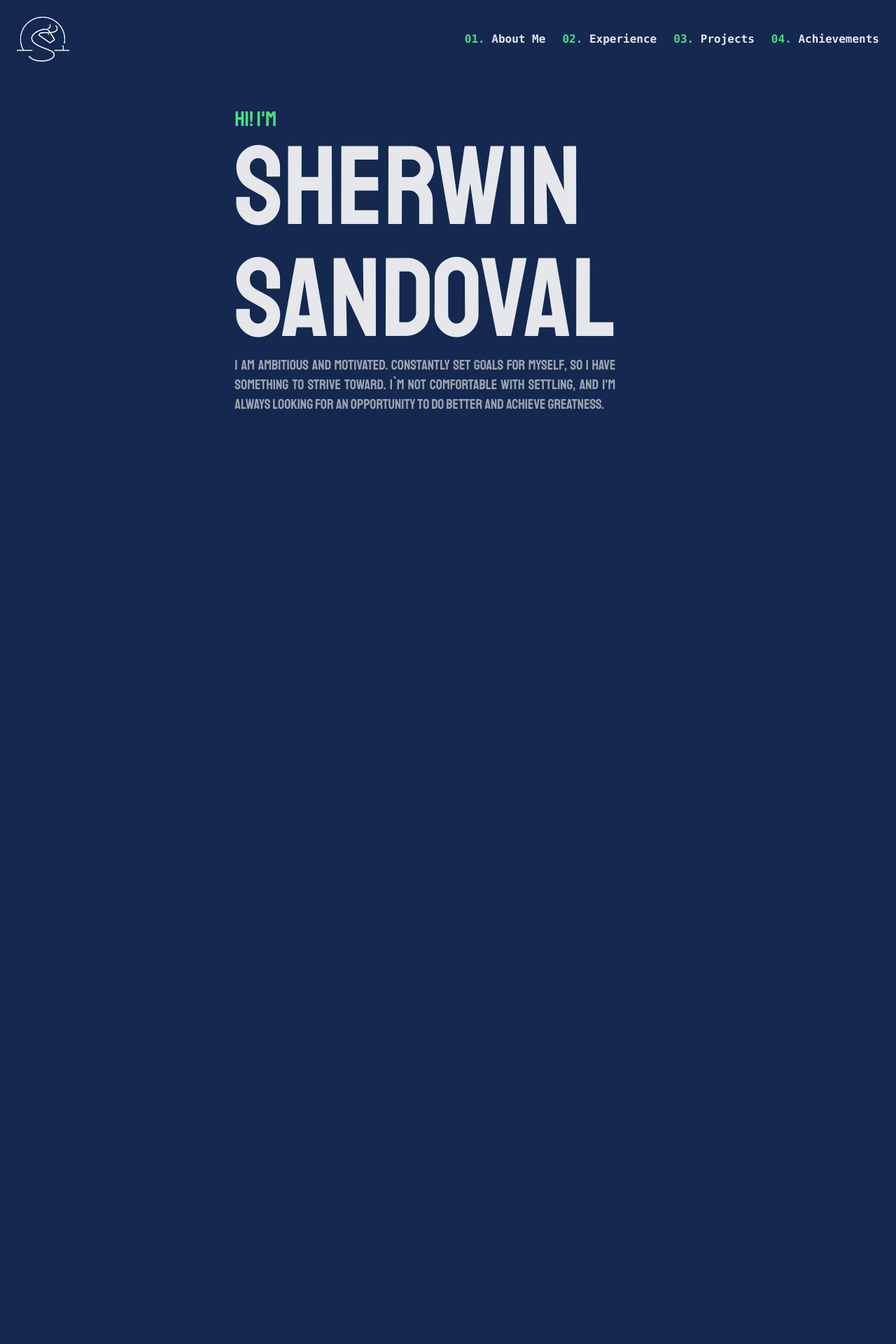
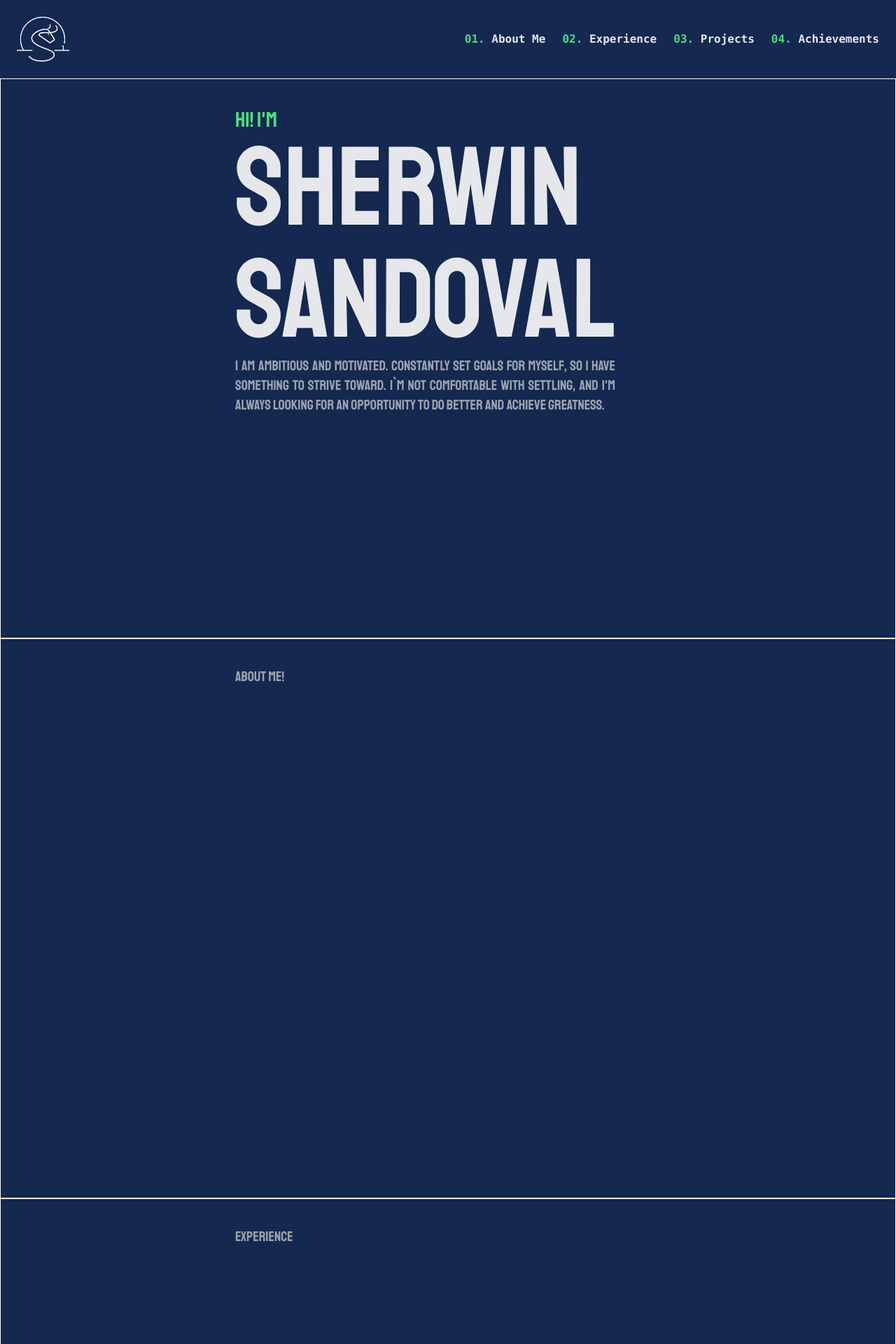
Before and after one commit to eSmooothie/personal-website, a React (Create React App) app: page / in a window 1280 px wide. Shown: the top 1920 px of the page at 70% size. Before the commit the page ends 912 px from the top, so only its background shows below. Built offline with nearby package versions, Linux system fonts and the light colour scheme.

Commit message:
Update ReadMe

```diff
--- a/src/components/Content.jsx
+++ b/src/components/Content.jsx
@@ -3,7 +3,54 @@ import React from 'react';
 import { FontAwesomeIcon } from '@fortawesome/react-fontawesome';
 import {StyleRoot} from 'radium';
 import {animationFadeInLeft, animationFadeInUp, animationFadeIn} from '../constants/Animations';
+
+function MyIntroduction(){
+    return <StyleRoot>
+        <section className="  md:px-24 px-3 font-staatliches pt-1 min-h-screen overflow-x-hidden border border-white">
+            {/* Intro */}
+            <div className=" relative top-9 xl:left-[22%] lg:left-[20%] left-10">
+                <p className=" text-green-400 text-3xl" style={animationFadeIn._1000ms}>Hi! I'm</p>
+                <p className=" text-gray-200 sm:text-9xl text-7xl xl:text-10xl" style={animationFadeIn._1000ms}>SHERWIN<br />SANDOVAL</p>
+
+                <article className=" text-gray-400 sm:text-xl xl:w-1/2 lg:w-4/6 md:w-5/6 w-9/12 text-justify" style={animationFadeIn._1000ms}>
+                I am ambitious and motivated. Constantly set goals for myself,
+                so I have something to strive toward. I`m not comfortable with settling,
+                and I'm always looking for an opportunity to do better and achieve greatness.
+                </article>
+            </div>
+            {/* About Me */}
+        </section>
+    </StyleRoot>
+}
+
+// Displays about section
+function AboutMyself(){
+    return <StyleRoot>
+    <section id="about_me" className="  md:px-24 px-3 font-staatliches pt-1 min-h-screen overflow-x-hidden border border-white">
+        <div className=" relative top-9 xl:left-[22%] lg:left-[20%] left-10">
+            <article className=" text-gray-400 sm:text-xl xl:w-1/2 lg:w-4/6 md:w-5/6 w-9/12 text-justify" style={animationFadeIn._1000ms}>
+                About mE!
+            </article>
+        </div>
+    </section>
+</StyleRoot>
+}
+
+// Displays about section
+function MyExperience(){
+    return <StyleRoot>
+    <section id="about_me" className="  md:px-24 px-3 font-staatliches pt-1 min-h-screen overflow-x-hidden border border-white">
+        <div className=" relative top-9 xl:left-[22%] lg:left-[20%] left-10">
+            <article className=" text-gray-400 sm:text-xl xl:w-1/2 lg:w-4/6 md:w-5/6 w-9/12 text-justify" style={animationFadeIn._1000ms}>
+                Experience
+            </article>
+        </div>
+    </section>
+</StyleRoot>
+}
+
 class ContentPage extends React.Component{
+
 
 
     render(){
@@ -34,23 +81,9 @@ class ContentPage extends React.Component{
                         </div>
                     </aside>
                 </StyleRoot>
-                <StyleRoot>
-                    <section className="  md:px-24 px-3 font-staatliches pt-1 min-h-screen overflow-x-hidden">
-                        {/* Intro */}
-                        <div className=" relative top-9 xl:left-[22%] lg:left-[20%] left-10">
-                            <p className=" text-green-400 text-3xl" style={animationFadeIn._1000ms}>Hi! I'm</p>
-                            <p className=" text-gray-200 sm:text-9xl text-7xl xl:text-10xl" style={animationFadeIn._1000ms}>SHERWIN<br />SANDOVAL</p>
-
-                            <article className=" text-gray-400 sm:text-xl xl:w-1/2 lg:w-4/6 md:w-5/6 w-9/12 text-justify" style={animationFadeIn._1000ms}>
-                            I am ambitious and motivated. Constantly set goals for myself,
-                            so I have something to strive toward. I`m not comfortable with settling,
-                             and I'm always looking for an opportunity to do better and achieve greatness.
-                            </article>
-                        </div>
-                        {/* About Me */}
-                    </section>
-                </StyleRoot>
-
+                <MyIntroduction />
+                <AboutMyself />
+                <MyExperience />
             </section>
         )
     }
--- a/src/components/Header.jsx
+++ b/src/components/Header.jsx
@@ -42,10 +42,8 @@ class Header extends Component{
             <div className="flex flex-row justify-between items-center md:space-x-4 bg-dark-blue py-6 px-6 relative w-full">
                 <div className="">
                     <StyleRoot>
-                        <a href="#" className="">
-                            <img src={logo_white} alt="logo"
-                             className="sm:h-16 h-12" style={myAnimationStyles.fadeIn}/>
-                        </a>
+                        <img src={logo_white} alt="logo"
+                            className="sm:h-16 h-12" style={myAnimationStyles.fadeIn}/>
                     </StyleRoot>
 
                 </div>
```
Also changed, not shown: 1 other file (tests, documents, lock files or other folders).
